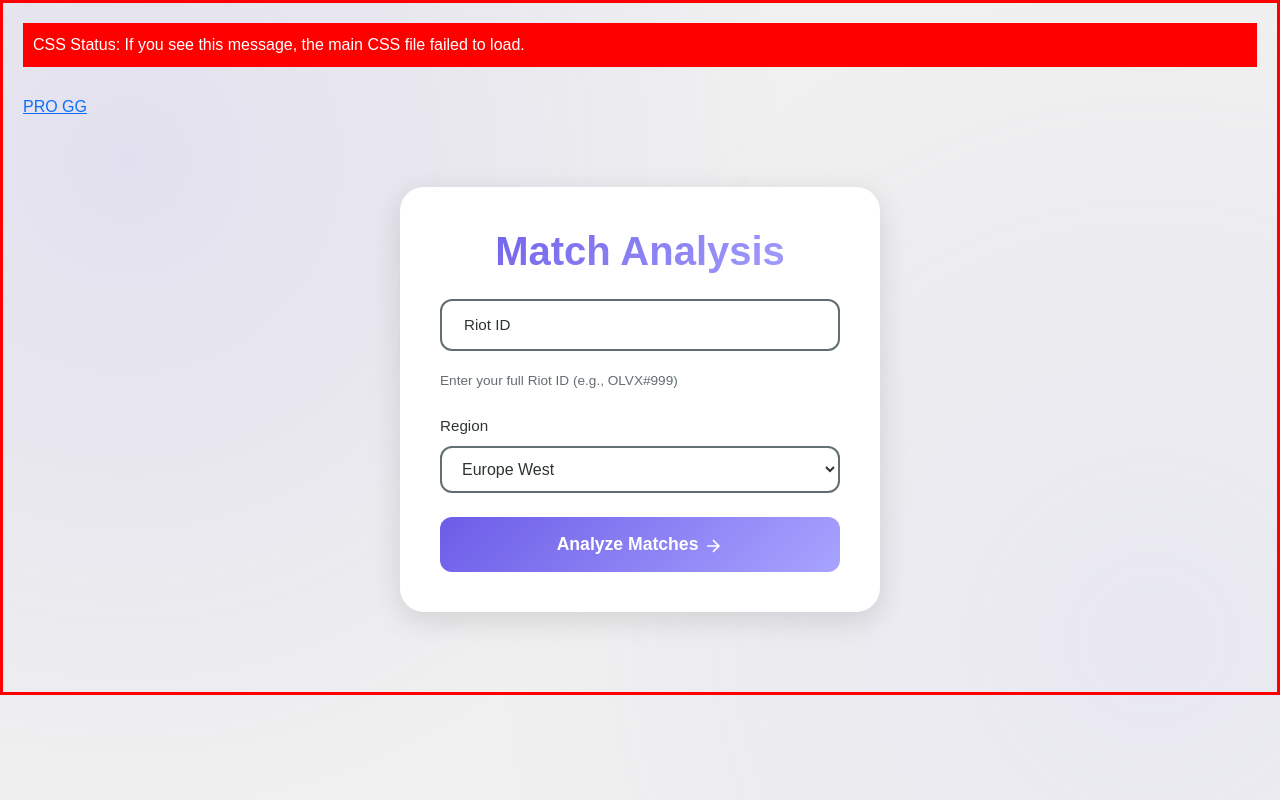
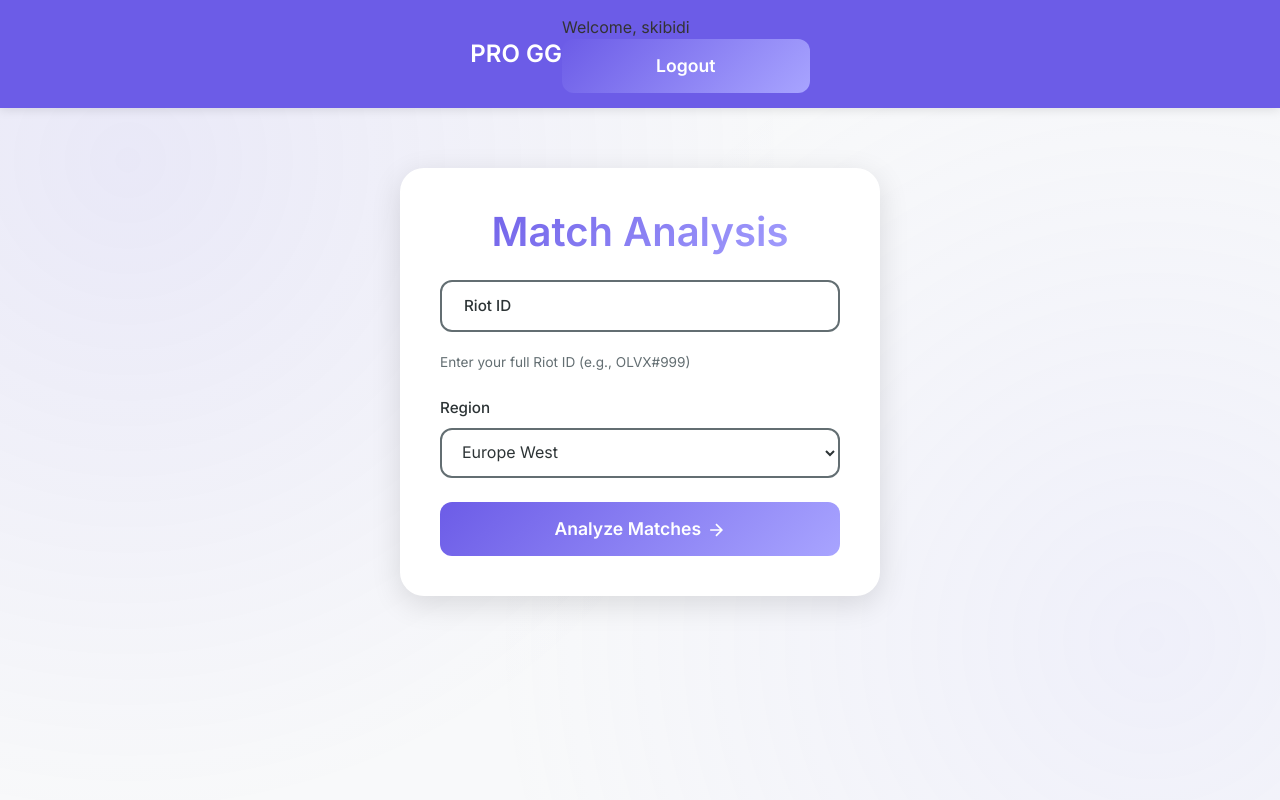
Before and after one commit to OLVXX/Django_project_lolTracker, a Django app: page /analysis/analyze/ in a window 1280 px wide. Run offline with Django 5.2, Linux system fonts and the light colour scheme; a user stored in the database is signed in.

Commit message:
Fix static files configuration

```diff
--- a/match_analyzer/analysis/templates/analysis/base.html
+++ b/match_analyzer/analysis/templates/analysis/base.html
@@ -5,8 +5,10 @@
     <meta charset="UTF-8" />
     <meta name="viewport" content="width=device-width, initial-scale=1.0" />
     <title>PRO GG</title>
-    <!-- Make sure the path is correct -->
-    <link rel="stylesheet" href="{% static 'analysis/css/style.css' %}" />
+
+    <!-- Use with direct path -->
+    <link rel="stylesheet" href="/static/analysis/css/style.css" />
+
     <link
       href="https://fonts.googleapis.com/css2?family=Inter:wght@400;500;600&display=swap"
       rel="stylesheet"
@@ -15,49 +17,67 @@
       href="https://cdn.jsdelivr.net/npm/bootstrap@5.1.3/dist/css/bootstrap.min.css"
       rel="stylesheet"
     />
-    <script src="https://cdn.jsdelivr.net/npm/chart.js"></script>
-    <!-- Add debug styles in case CSS doesn't load -->
+
+    <!-- Embedded CSS as backup -->
     <style>
-      .debug-styles {
-        font-family: sans-serif;
-        background-color: #f0f0f0;
+      body {
+        font-family: "Inter", sans-serif;
+        margin: 0;
+        padding: 0;
+        background-color: #f8f9fa;
+        color: #333;
+      }
+      .navbar {
+        background-color: #6c5ce7;
+        padding: 15px 0;
+        box-shadow: 0 2px 10px rgba(0, 0, 0, 0.1);
+      }
+      .nav-content {
+        display: flex;
+        justify-content: space-between;
+        align-items: center;
+        max-width: 1200px;
+        margin: 0 auto;
+        padding: 0 20px;
+      }
+      .nav-brand {
+        color: #ffffff;
+        font-size: 1.5rem;
+        font-weight: bold;
+        text-decoration: none;
+      }
+      .container {
+        max-width: 1200px;
+        margin: 0 auto;
         padding: 20px;
-        border: 3px solid red;
       }
     </style>
   </head>
-  <body class="debug-styles">
-    <!-- CSS debug message -->
-    <div
-      style="background: red; color: white; padding: 10px; margin-bottom: 20px"
-    >
-      CSS Status: If you see this message, the main CSS file failed to load.
-    </div>
-
-    <!-- Rest of your template -->
+  <body>
     <nav class="navbar">
       <div class="nav-content">
         <a href="{% url 'analyze_matches' %}" class="nav-brand">PRO GG</a>
-        <!-- ...existing code... -->
+        <div class="nav-items">
+          {% if user.is_authenticated %}
+          <span class="welcome-text">Welcome, {{ user.username }}</span>
+          <form
+            method="post"
+            action="{% url 'logout' %}"
+            style="display: inline"
+          >
+            {% csrf_token %}
+            <button type="submit" class="nav-button">Logout</button>
+          </form>
+          {% else %}
+          <a href="{% url 'login' %}" class="nav-button">Login</a>
+          <a href="{% url 'register' %}" class="nav-button">Register</a>
+          {% endif %}
+        </div>
       </div>
     </nav>
 
     <div class="container">{% block content %}{% endblock %}</div>
 
-    <script>
-      // Remove the debug CSS message if CSS loaded properly
-      document.addEventListener("DOMContentLoaded", function () {
-        if (
-          getComputedStyle(document.body).backgroundColor !==
-          "rgb(240, 240, 240)"
-        ) {
-          document
-            .querySelector(".debug-styles")
-            .classList.remove("debug-styles");
-          document.querySelector('[style*="background: red"]').remove();
-        }
-      });
-    </script>
     <script src="https://cdn.jsdelivr.net/npm/bootstrap@5.1.3/dist/js/bootstrap.bundle.min.js"></script>
   </body>
 </html>
```
Also changed, not shown: match_analyzer/match_analyzer/settings.py (+28 -0 lines), 1 other file.
